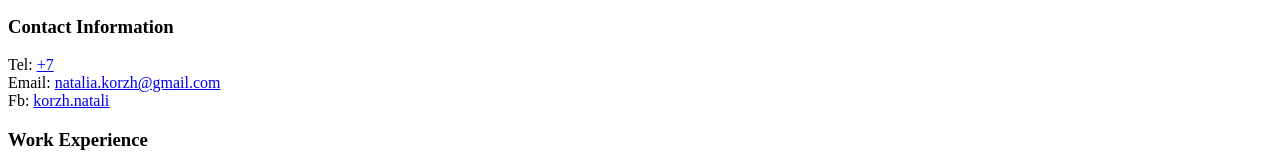
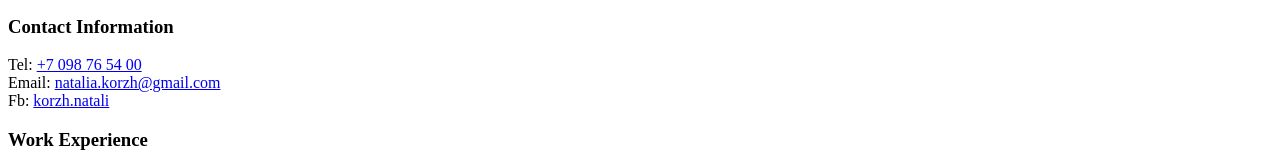
Before and after one commit to NataliKorzh/homework-git, a plain HTML site: page index.html in a window 1280 px wide. Shown: the part 182-334 px from the top of the page. Drawn offline with Linux system fonts and the light colour scheme.

Commit message:
commit from development  branch

```diff
--- a/index.html
+++ b/index.html
@@ -21,7 +21,7 @@
             <h3>Contact Information</h3>
             <div>
             <span>Tel:</span>
-            <a href="tel:+77777777777">+7</a>
+            <a href="tel:+77777777777">+7 098 76 54 00</a>
             </div>
             <div>
             <span>Email:</span>
```
